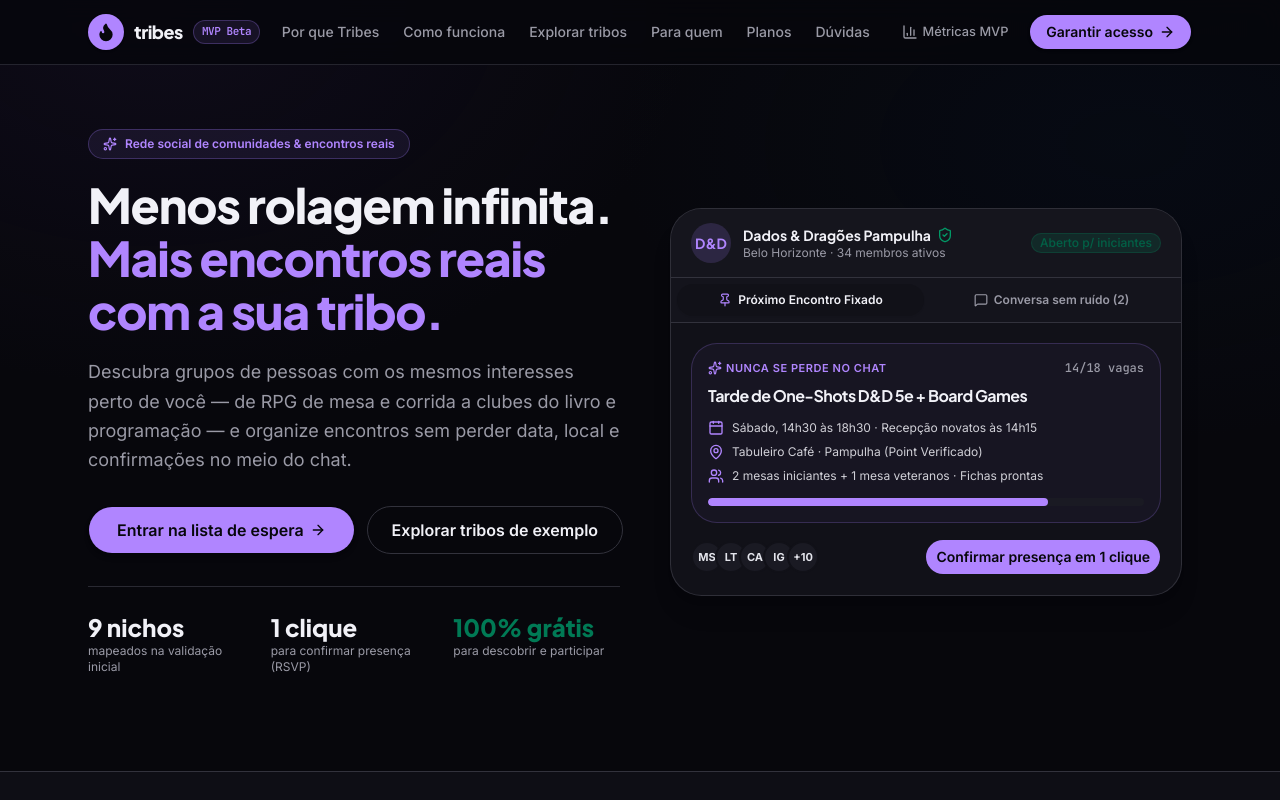
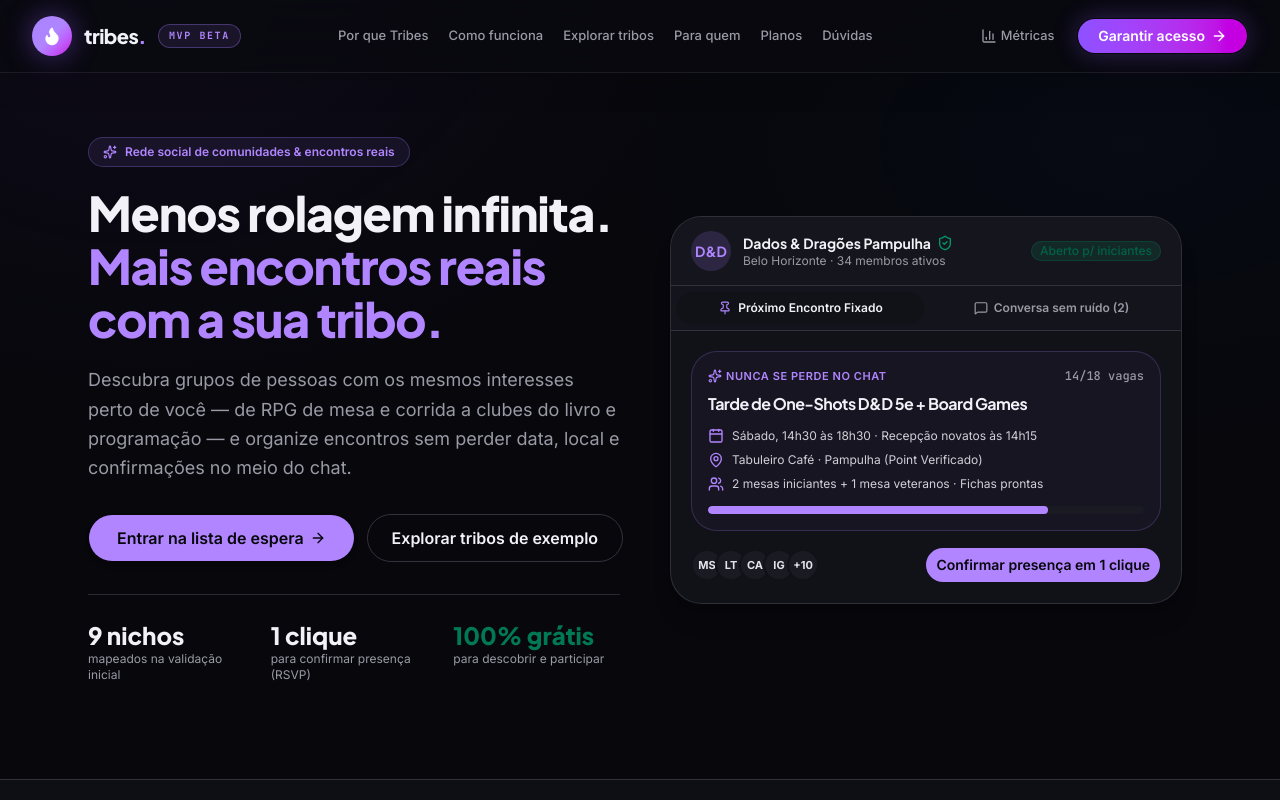
Before and after one commit to ArthurG12/Tribes, a Next.js app: page / in a window 1280 px wide. Shown: the top 800 px of the page. Built offline with nearby package versions, Linux system fonts and the light colour scheme.

Commit message:
Redesign navbar with glass and violet neon styling

```diff
--- a/src/components/tribes/navbar.tsx
+++ b/src/components/tribes/navbar.tsx
@@ -22,96 +22,43 @@ export function Navbar({ onCtaClick }: NavbarProps) {
   const [mobileOpen, setMobileOpen] = useState(false);
 
   return (
-    <header className="sticky top-0 z-40 w-full border-b border-border/70 bg-background/85 backdrop-blur-md">
-      <div className="mx-auto flex h-16 max-w-6xl items-center justify-between px-4 sm:px-6">
-        <Link
-          href="/"
-          className="flex items-center gap-2.5 font-heading text-lg font-extrabold tracking-tight text-foreground"
-        >
-          <span className="flex size-9 items-center justify-center rounded-xl bg-primary text-primary-foreground shadow-sm">
+    <header className="sticky top-0 z-40 w-full border-b border-white/[0.08] bg-[#09090f]/80 shadow-[0_8px_32px_rgba(0,0,0,0.18)] backdrop-blur-2xl">
+      <div className="mx-auto flex h-[72px] max-w-7xl items-center justify-between px-4 sm:px-6 lg:px-8">
+        <Link href="/" className="group flex items-center gap-3 font-heading text-xl font-extrabold tracking-tight text-foreground">
+          <span className="flex size-10 items-center justify-center rounded-2xl bg-gradient-to-br from-violet-400 via-primary to-fuchsia-600 text-white shadow-[0_0_28px_rgba(139,92,246,0.45)] transition-transform group-hover:rotate-[-8deg]">
             <Flame className="size-5 fill-current" />
           </span>
-          <span>tribes</span>
-          <span className="hidden rounded-full border border-primary/25 bg-primary/10 px-2 py-0.5 font-mono text-[11px] font-semibold text-primary sm:inline-block">
-            MVP Beta
-          </span>
+          <span>tribes<span className="text-primary">.</span></span>
+          <span className="hidden rounded-full border border-primary/30 bg-primary/10 px-2.5 py-1 font-mono text-[10px] font-bold uppercase tracking-[0.16em] text-primary sm:inline-flex">MVP Beta</span>
         </Link>
-
-        <nav className="hidden items-center gap-6 md:flex">
+        <nav className="hidden items-center gap-5 xl:flex">
           {NAV_LINKS.map((item) => (
-            <a
-              key={item.href}
-              href={item.href}
-              className="text-sm font-medium text-muted-foreground transition-colors hover:text-foreground"
-            >
-              {item.label}
-            </a>
+            <a key={item.href} href={item.href} className="text-[13px] font-medium text-muted-foreground transition-colors hover:text-white">{item.label}</a>
           ))}
         </nav>
-
-        <div className="hidden items-center gap-2.5 md:flex">
-          <Button
-            variant="ghost"
-            size="sm"
-            className="text-muted-foreground hover:text-foreground"
-            render={<Link href="/metricas" />}
-          >
-            <BarChart3 className="size-4" />
-            Métricas MVP
+        <div className="hidden items-center gap-3 md:flex">
+          <Button variant="ghost" size="sm" className="text-muted-foreground hover:text-white" render={<Link href="/metricas" />}>
+            <BarChart3 className="size-4" /> Métricas
           </Button>
-          <Button
-            size="lg"
-            className="rounded-full px-4 font-semibold shadow-sm"
-            onClick={onCtaClick}
-            render={<a href="#lista-espera" />}
-          >
-            Garantir acesso
-            <ArrowRight className="size-4" />
+          <Button size="lg" className="rounded-full bg-gradient-to-r from-violet-500 to-fuchsia-600 px-5 font-semibold text-white shadow-[0_0_24px_rgba(139,92,246,0.3)] transition-all hover:-translate-y-0.5 hover:shadow-[0_0_34px_rgba(139,92,246,0.48)]" onClick={onCtaClick} render={<a href="#lista-espera" />}>
+            Garantir acesso <ArrowRight className="size-4" />
           </Button>
         </div>
-
-        <button
-          type="button"
-          aria-label={mobileOpen ? "Fechar menu" : "Abrir menu"}
-          onClick={() => setMobileOpen((prev) => !prev)}
-          className="inline-flex size-9 items-center justify-center rounded-lg border border-border text-foreground md:hidden"
-        >
+        <button type="button" aria-label={mobileOpen ? "Fechar menu" : "Abrir menu"} onClick={() => setMobileOpen((prev) => !prev)} className="inline-flex size-10 items-center justify-center rounded-xl border border-white/10 bg-white/[0.04] text-foreground transition-colors hover:bg-white/[0.08] md:hidden">
           {mobileOpen ? <X className="size-5" /> : <Menu className="size-5" />}
         </button>
       </div>
-
       {mobileOpen && (
-        <div className="border-t border-border bg-background px-4 py-4 md:hidden">
-          <nav className="flex flex-col gap-3">
+        <div className="border-t border-white/[0.08] bg-[#0b0a12]/95 px-4 py-4 backdrop-blur-2xl md:hidden">
+          <nav className="mx-auto flex max-w-7xl flex-col gap-1">
             {NAV_LINKS.map((item) => (
-              <a
-                key={item.href}
-                href={item.href}
-                onClick={() => setMobileOpen(false)}
-                className="rounded-lg px-2 py-1.5 text-sm font-medium text-foreground hover:bg-muted"
-              >
-                {item.label}
-              </a>
+              <a key={item.href} href={item.href} onClick={() => setMobileOpen(false)} className="rounded-xl px-3 py-2.5 text-sm font-medium text-muted-foreground transition-colors hover:bg-white/[0.05] hover:text-white">{item.label}</a>
             ))}
-            <Link
-              href="/metricas"
-              onClick={() => setMobileOpen(false)}
-              className="flex items-center gap-2 rounded-lg px-2 py-1.5 text-sm font-medium text-muted-foreground hover:bg-muted hover:text-foreground"
-            >
-              <BarChart3 className="size-4" />
-              Painel de Métricas MVP
+            <Link href="/metricas" onClick={() => setMobileOpen(false)} className="flex items-center gap-2 rounded-xl px-3 py-2.5 text-sm font-medium text-muted-foreground hover:bg-white/[0.05] hover:text-white">
+              <BarChart3 className="size-4" /> Painel de Métricas MVP
             </Link>
-            <Button
-              size="lg"
-              className="mt-1 w-full rounded-full font-semibold"
-              onClick={() => {
-                setMobileOpen(false);
-                onCtaClick?.();
-              }}
-              render={<a href="#lista-espera" />}
-            >
-              Entrar na lista de espera
-              <ArrowRight className="size-4" />
+            <Button size="lg" className="mt-2 w-full rounded-full bg-gradient-to-r from-violet-500 to-fuchsia-600 font-semibold text-white" onClick={() => { setMobileOpen(false); onCtaClick?.(); }} render={<a href="#lista-espera" />}>
+              Entrar na lista de espera <ArrowRight className="size-4" />
             </Button>
           </nav>
         </div>
```
